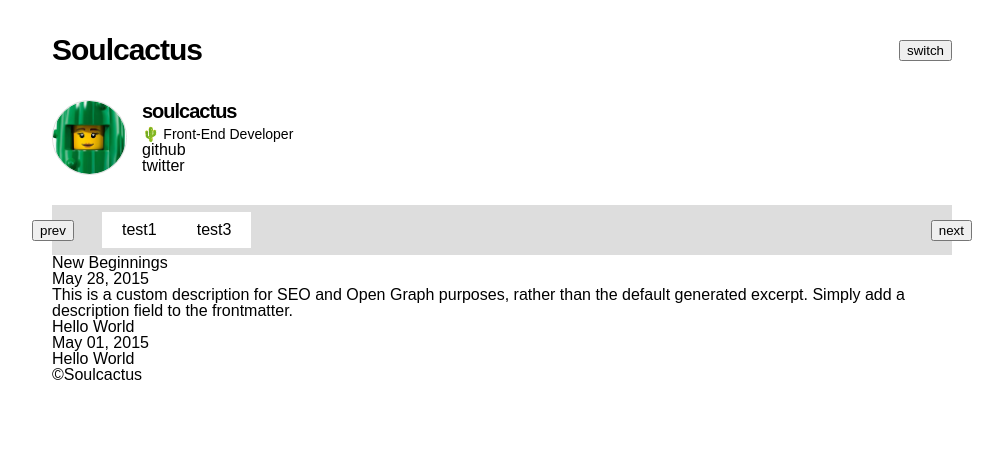
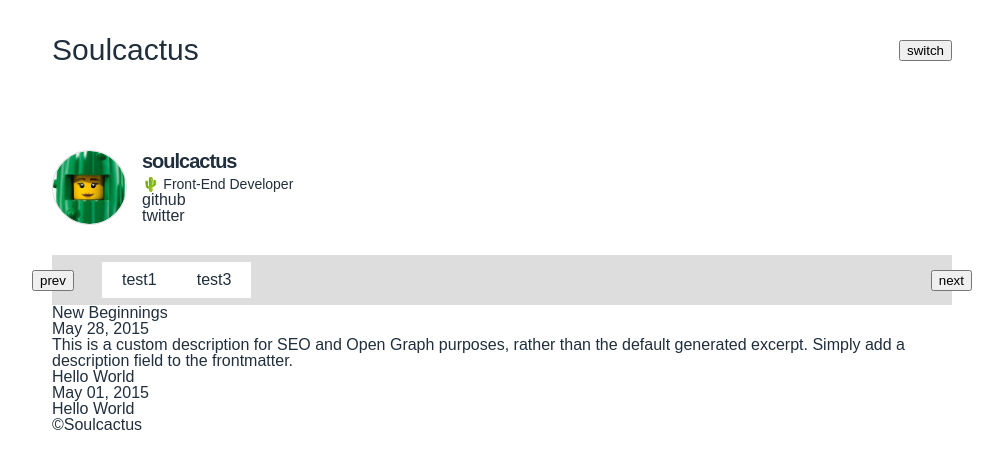
Before and after one commit to soulcactus/gatsby-starter-cactus, a Gatsby site: page / in a window 1280 px wide. Shown: the whole page, without its empty margins (138-1141 px from the left). Built offline with nearby package versions, Linux system fonts and the light colour scheme; Gatsby itself is replaced by a stand-in of ours; a web font is replaced by a local one.

Commit message:
🔧 Fix : Fix components styles

```diff
--- a/src/components/Bio.tsx
+++ b/src/components/Bio.tsx
@@ -1,6 +1,8 @@
 import { useStaticQuery, graphql, Link } from 'gatsby';
 import Image from 'gatsby-image';
 import styled from 'styled-components';
+
+import { justifiedBoxStyles } from '@styles/mixins';
 
 export default function Bio() {
     const data = useStaticQuery(graphql`
@@ -62,9 +64,7 @@ export default function Bio() {
 }
 
 const StyledBio = styled.div`
-    display: flex;
-    align-items: center;
-    justify-content: space-between;
+    ${justifiedBoxStyles};
 `;
 
 const StyledProfile = styled.div`
--- a/src/components/Category.tsx
+++ b/src/components/Category.tsx
@@ -1,6 +1,7 @@
 import styled from 'styled-components';
 
 import { CategoryProps } from '@interfaces/components/category';
+import { normalBoxStyles } from '@styles/mixins';
 
 export default function Category(props: CategoryProps) {
     const { categories } = props;
@@ -19,8 +20,7 @@ export default function Category(props: CategoryProps) {
 }
 
 const StyledCategory = styled.nav`
-    display: flex;
-    align-items: center;
+    ${normalBoxStyles};
     position: relative;
     width: 100%;
     height: 5rem;
--- a/src/components/Header.tsx
+++ b/src/components/Header.tsx
@@ -2,6 +2,7 @@ import { Link } from 'gatsby';
 import styled from 'styled-components';
 
 import { HeaderProps } from '@interfaces/components/header';
+import { justifiedBoxStyles } from '@styles/mixins';
 
 export default function Header(props: HeaderProps) {
     const { title } = props;
@@ -17,16 +18,13 @@ export default function Header(props: HeaderProps) {
 }
 
 const StyledHeader = styled.header`
-    display: flex;
-    align-items: center;
-    justify-content: space-between;
+    ${justifiedBoxStyles}
     width: 100%;
     height: 10rem;
+    margin: 0 0 5rem;
 
     h1 {
-        font-family: 'Sorts Mill Goudy', sans-serif;
-        font-size: 3rem;
-        font-weight: bold;
-        letter-spacing: -0.1rem;
+        font-family: ${(props) => props.theme.fontFamily.title};
+        font-size: ${(props) => props.theme.fontSize.title};
     }
 `;
--- a/src/styles/global.ts
+++ b/src/styles/global.ts
@@ -5,7 +5,7 @@ const GlobalStyles = createGlobalStyle`
     ${reset}
 
     * {
-        box-sizing:border-box;
+        box-sizing: border-box;
     }
 
     html {
@@ -13,8 +13,9 @@ const GlobalStyles = createGlobalStyle`
     }
 
     body {
-        font-family: 'Spoqa Han Sans', sans-serif;
-        font-size: 1.6rem;
+        font-family: ${(props) => props.theme.fontFamily.normal};
+        font-size: ${(props) => props.theme.fontSize.normal};
+        color: ${(props) => props.theme.colors.normal};
     }
 
     a {
--- /dev/null
+++ b/src/styles/mixins.ts
@@ -0,0 +1,11 @@
+import { css } from 'styled-components';
+
+export const normalBoxStyles = css`
+    display: flex;
+    align-items: center;
+`;
+
+export const justifiedBoxStyles = css`
+    ${normalBoxStyles};
+    justify-content: space-between;
+`;
--- /dev/null
+++ b/src/styles/theme.ts
@@ -0,0 +1,17 @@
+const theme = {
+    colors: {
+        normal: '#212F3D',
+    },
+    fontFamily: {
+        normal: 'Spoqa Han Sans, sans-serif',
+        title: 'Lobster, sans-serif',
+    },
+    fontSize: {
+        normal: '1.6rem',
+        title: '3rem',
+    },
+};
+
+export type CustomTheme = typeof theme;
+
+export default theme;
```
Also changed, not shown: src/@types/styled.d.ts (added, +7 -0 lines), src/components/Layout.tsx (+4 -3 lines).
